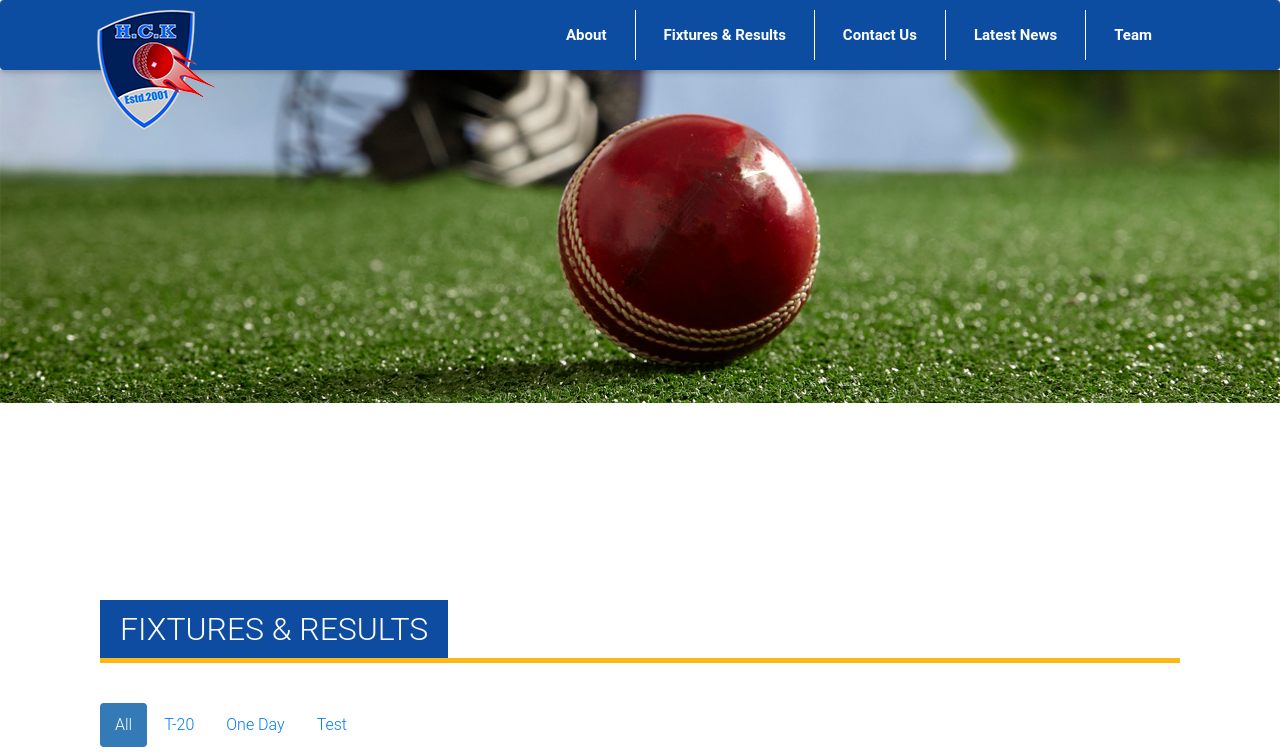
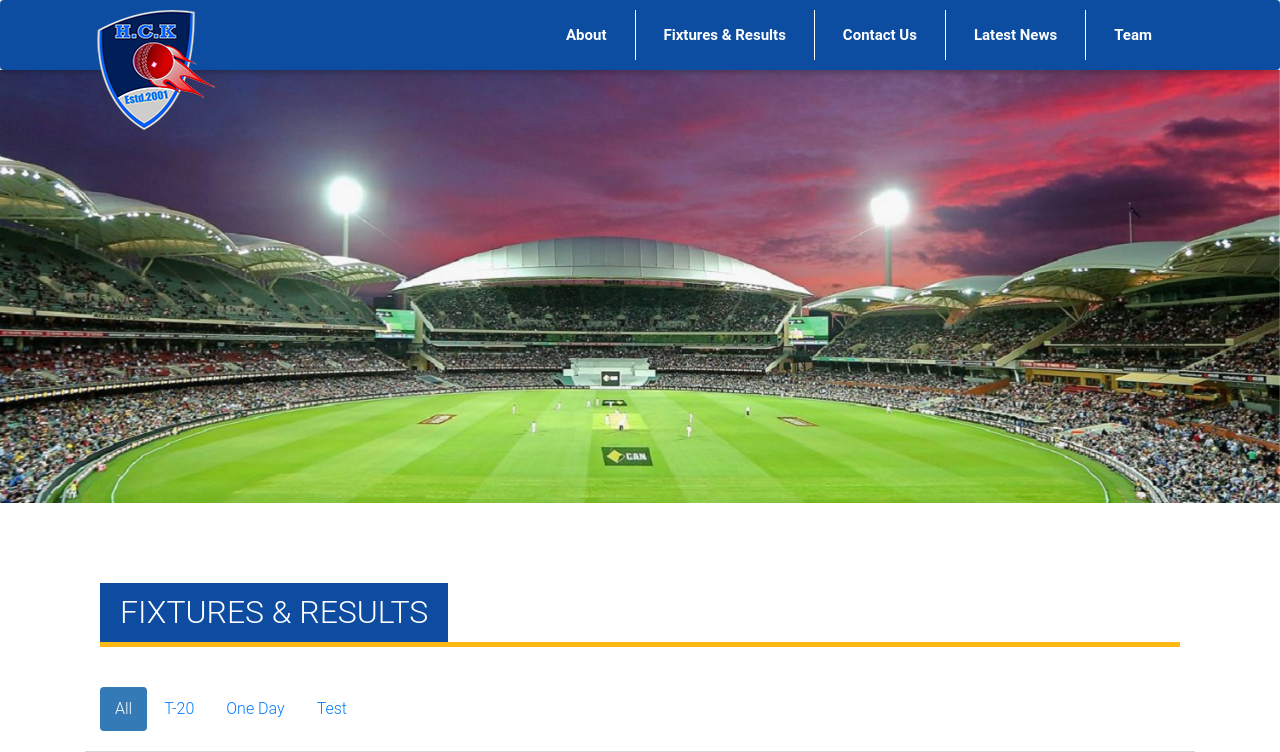
Before and after one commit to bilalwaheed/Club, a Django app: page /fixtures_results in a window 1280 px wide. Shown: the top 752 px of the page. Run offline with Django 3.2, Linux system fonts and the light colour scheme; data comes from the database, SQL or seed files in the repository; some libraries are stand-ins or nearby versions.

Commit message:
gap removed and image change

```diff
--- a/club_pages/static/css/style.css
+++ b/club_pages/static/css/style.css
@@ -55,7 +55,7 @@ background-color:white;
 .title-bar-bg
 {
 margin-top:70px !important;
-height:500px;
+height:auto !important;
 }
 .title
 {
--- a/club_pages/templates/Feature_Result.html
+++ b/club_pages/templates/Feature_Result.html
@@ -2,7 +2,7 @@
 {% load staticfiles %}
 {% block content %}
 <div class="wide title-bar-bg animated zoomIn">
-<img class="img-responsive" src="{% static 'images/new-fixture.jpg' %}" style="    width: 100%;height: auto"/>
+<img class="img-responsive" src="{% static 'images/fix.jpg' %}" style="    width: 100%;height: auto"/>
 <div class="container title-bar">
     <div class="container">
         <div class="row">
```
Also changed, not shown: club_pages/static/images/fix.jpg (added).
